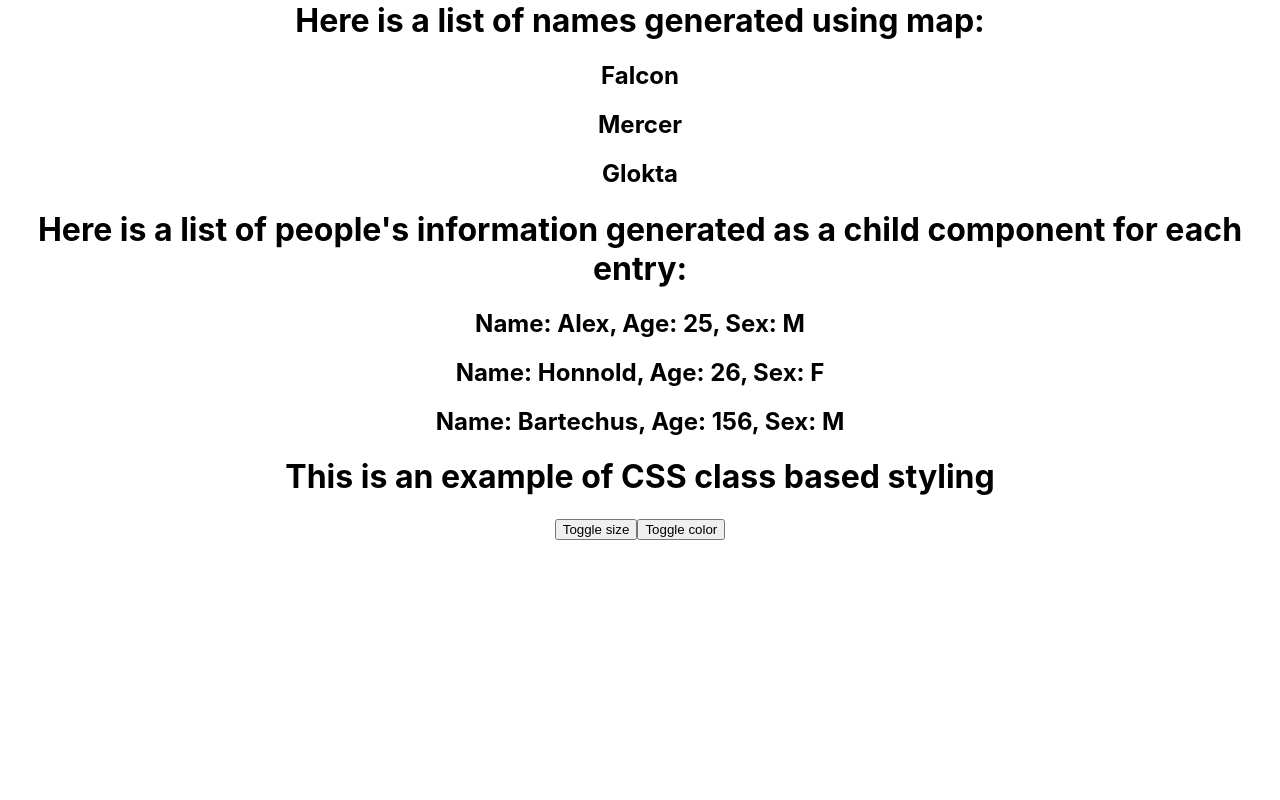
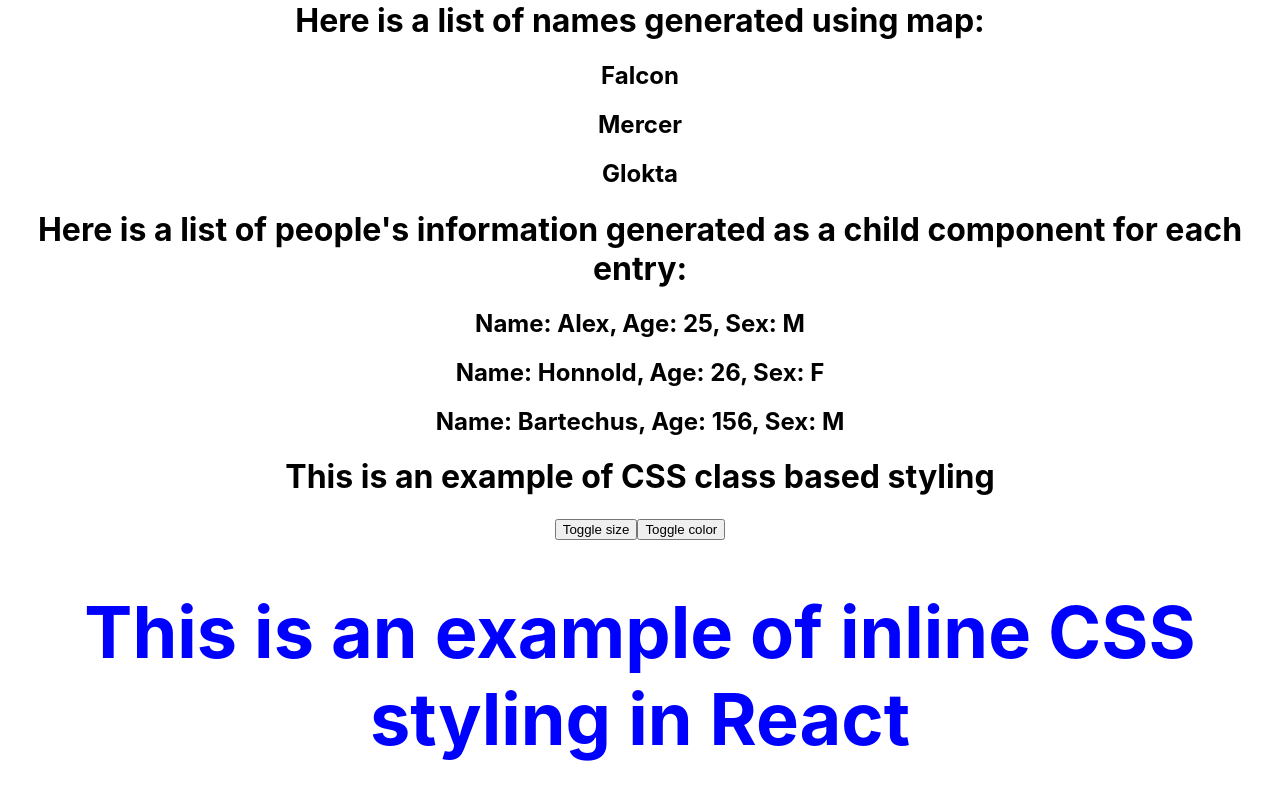
Before and after one commit to ShekarArun/hello-world-react, a React (Create React App) app: page / in a window 1280 px wide. Shown: the part 1005-1805 px from the top of the page. Before the commit the page ends 1625 px from the top, so only its background shows below. Built offline with nearby package versions, Linux system fonts and the light colour scheme.

Commit message:
feat: Add inline CSS styling

```diff
--- a/src/App.js
+++ b/src/App.js
@@ -12,6 +12,7 @@ import LoginLogoutGreeting from './components/LoginLogoutGreeting'
 import NameList from './components/NameList'
 import PeopleAttributesList from './components/PeopleAttributesList'
 import ClassStyling from './components/ClassStyling'
+import InlineCSSStyling from './components/InlineCSSStyling'
 
 function App () {
   return (
@@ -31,6 +32,7 @@ function App () {
       <NameList />
       <PeopleAttributesList />
       <ClassStyling />
+      <InlineCSSStyling />
 
       {/* Random padding so that I don't have to reach for the bottom of the screen and accidentally hover on the taskbar */}
       <br />
--- /dev/null
+++ b/src/components/InlineCSSStyling.js
@@ -0,0 +1,14 @@
+import React from 'react'
+
+const header = {
+  fontSize: '72px',
+  color: 'blue'
+}
+
+function InlineCSSStyling () {
+  return (
+    <div><h1 style={header}>This is an example of inline CSS styling in React</h1></div>
+  )
+}
+
+export default InlineCSSStyling
```
